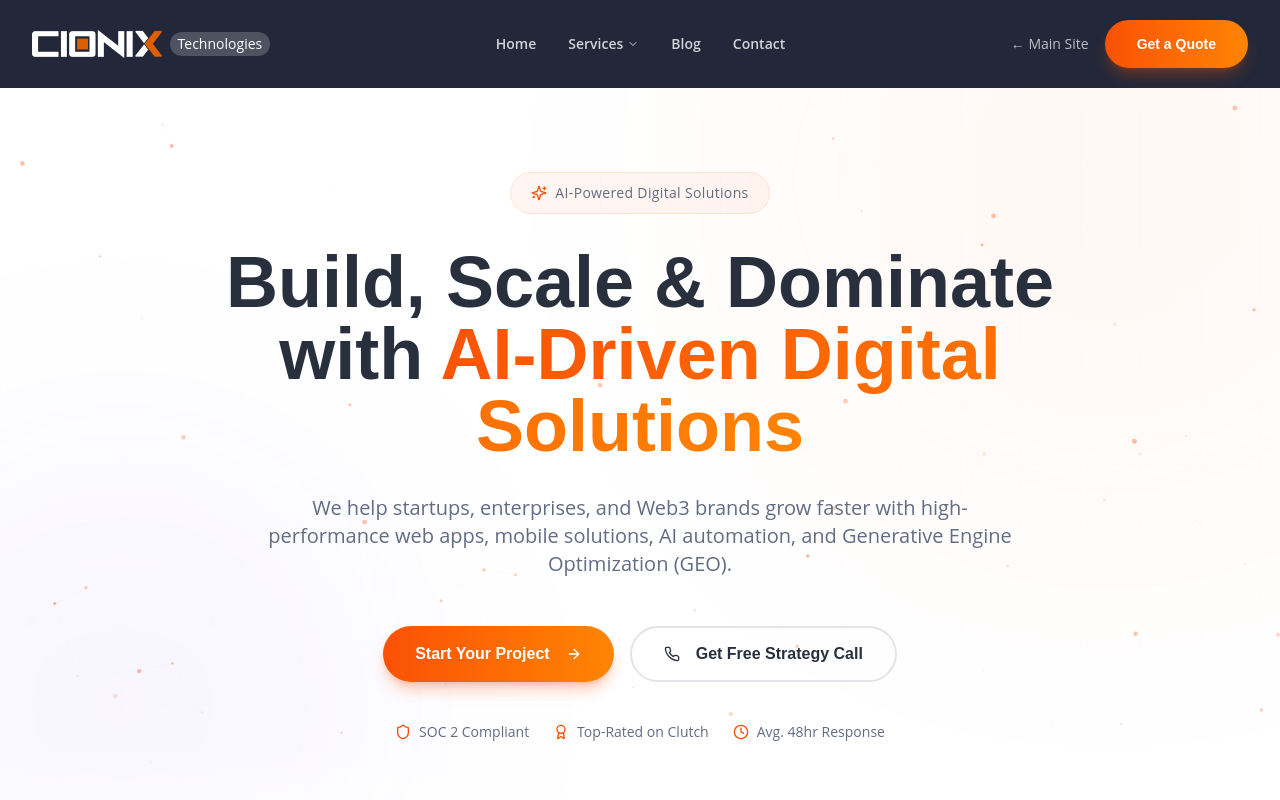
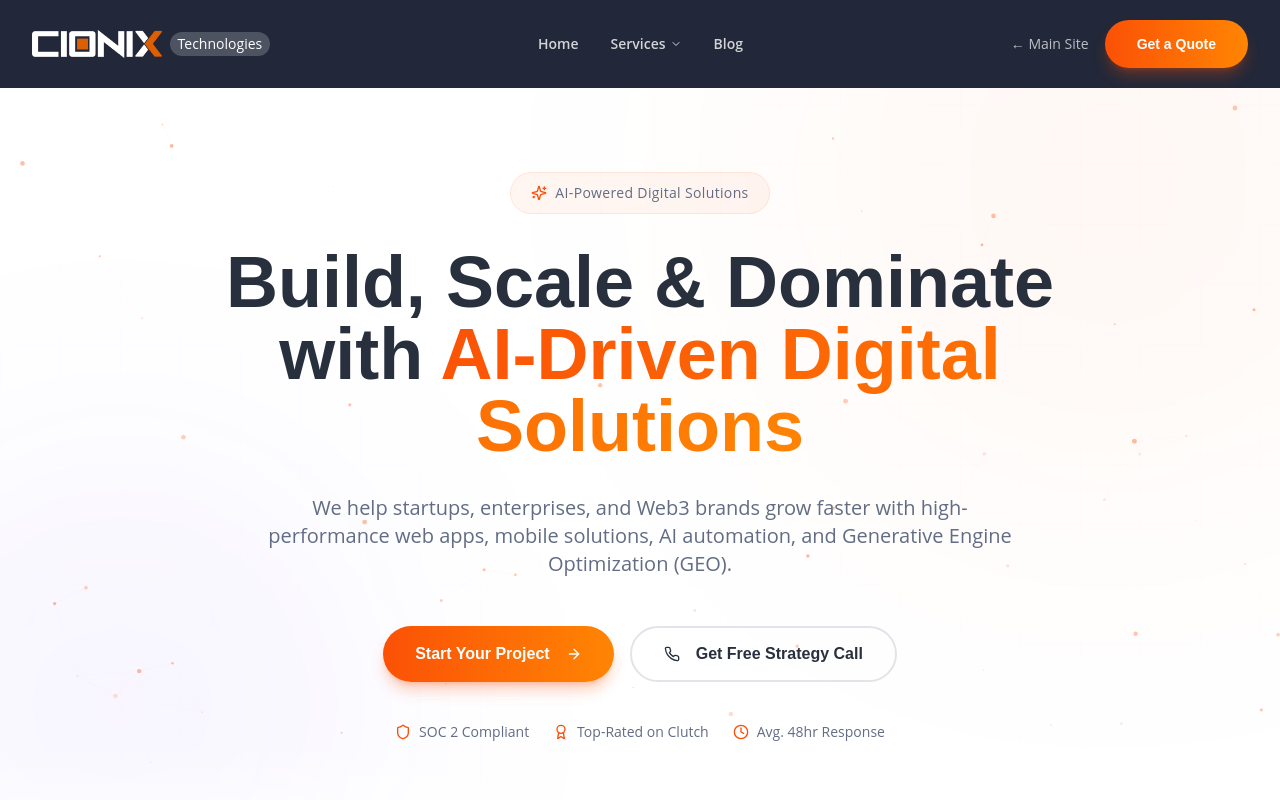
Before and after one commit to mtewatia/CIONIX-WEB, a React (Vite) app: page /technologies in a window 1280 px wide. Shown: the top 800 px of the page. Built offline with nearby package versions, Linux system fonts and the light colour scheme; the HTML template or start-up script is replaced by a standard one.

Commit message:
Preceding changes

```diff
--- a/src/pages/technologies/TechnologiesHome.tsx
+++ b/src/pages/technologies/TechnologiesHome.tsx
@@ -29,7 +29,6 @@ const navLinks = [
     ],
   },
   { name: "Blog", href: "/technologies/blog" },
-  { name: "Contact", href: "/technologies/contact" },
 ];
 
 const TechnologiesHome = () => {
```
